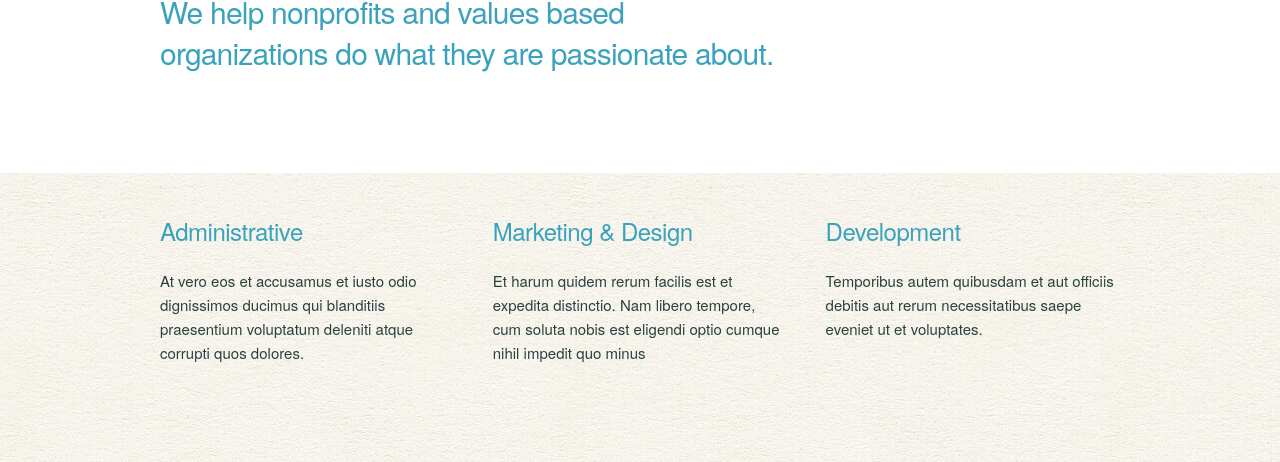
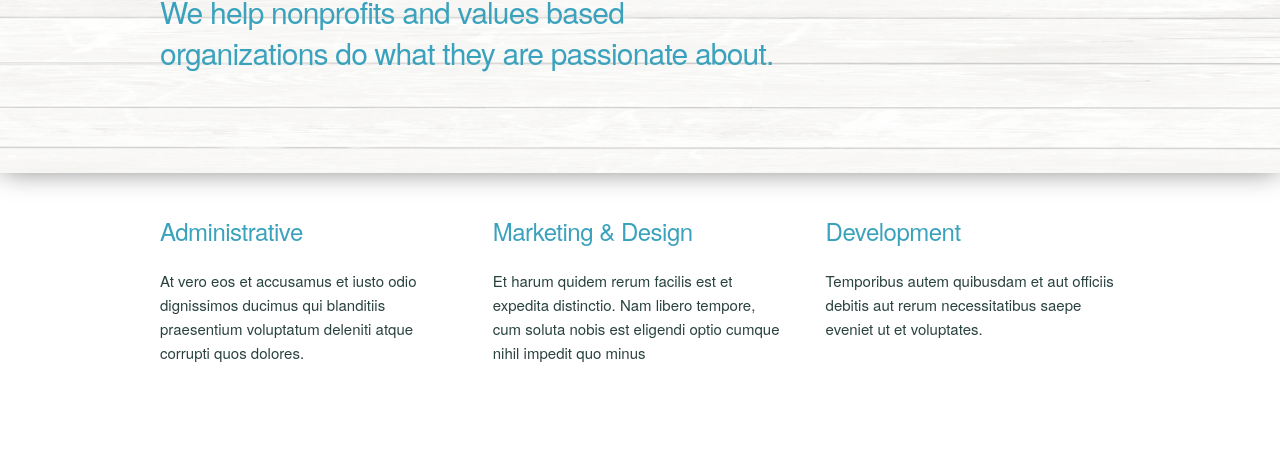
Before and after one commit to csshields/MoreForGood, a website: page public/index.html in a window 1280 px wide. Shown: the part 99-561 px from the top of the page. Drawn offline with nearby package versions, Linux system fonts and the light colour scheme.

Commit message:
new styles

```diff
--- a/src/styles.scss
+++ b/src/styles.scss
@@ -32,16 +32,29 @@ $textColor : #29423f;
 body{ background-color:white; color:$textColor; }
 header{
 	margin-top:50px;
-	img {
-		@include fadesIn;
-    }
+	img { @include fadesIn; }
 }
 
 h4,h5 { color:$primaryColor;}
+.work .row {
+
+	// -webkit-animation-delay: 200s; Safari 4.0 - 8.0
+	// animation-delay: 200s;
+	@include fadesIn;
+
+}
 section{padding-bottom:40px;}
 
-.welcome{ box-shadow: 0 0 3px 2px rgba(0,0,0,.1); }
-.work{ background-image: url('../img/paper.jpg'); padding-top: 40px;}
+.welcome{
+	box-shadow: 0 0 3px 2px rgba(0,0,0,.1);
+	background-image: url('../img/shiplap.gif');
+	background-position: center;
+	background-repeat: no-repeat;
+	background-size: cover;
+	box-shadow: 0 0px 26px -2px grey;
+
+}
+.work{ padding-top: 40px;}
 .clients{}
 
 .photo{border-radius:50%;}
```
Also changed, not shown: public/css/styles.css, public/img/shiplap.gif (added).
